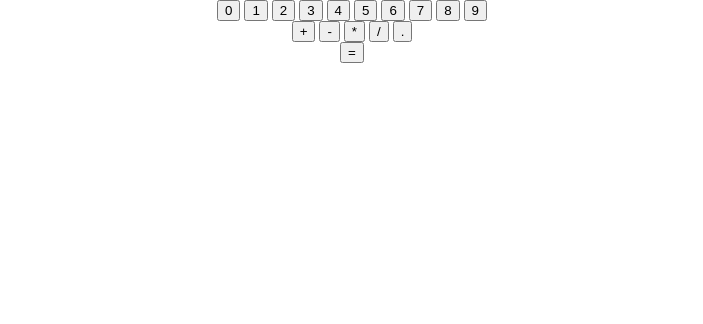
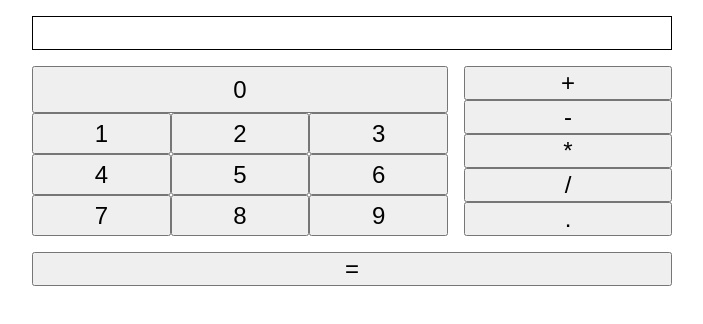
Before and after one commit to mdemore2/odin-calculator, a plain HTML site: page index.html in a window 1280 px wide. Shown: the whole page, without its empty margins (288-991 px from the left). Drawn offline with Linux system fonts and the light colour scheme.

Commit message:
Minor styling updates, basic function buildout
Added some flexbox containers to index.html
Implemented flexbox style updates for sizing and spacing in style.css
Added initial functions to javascript.js

```diff
--- a/index.html
+++ b/index.html
@@ -9,26 +9,41 @@
 </head>
 <body>
     <div class="calculator">
-        <div class="numbers">
-            <button onclick="displayVal()">0</button>
-            <button onclick="displayVal()">1</button>
-            <button onclick="displayVal()">2</button>
-            <button onclick="displayVal()">3</button>
-            <button onclick="displayVal()">4</button>
-            <button onclick="displayVal()">5</button>
-            <button onclick="displayVal()">6</button>
-            <button onclick="displayVal()">7</button>
-            <button onclick="displayVal()">8</button>
-            <button onclick="displayVal()">9</button>
+        <div class="display">
+
         </div>
-        <div class="operators">
-            <button onclick="displayVal()">+</button>
-            <button onclick="displayVal()">-</button>
-            <button onclick="displayVal()">*</button>
-            <button onclick="displayVal()">/</button>
-            <button onclick="displayVal()">.</button>
+        <div class="main">
+            <div class="numbers">
+
+                <button onclick="displayVal(event)">0</button>
+                <div class="row">
+                    <button onclick="displayVal(event)">1</button>
+                    <button onclick="displayVal(event)">2</button>
+                    <button onclick="displayVal(event)">3</button>
+                </div>
+                <div class="row">
+                    <button onclick="displayVal(event)">4</button>
+                    <button onclick="displayVal(event)">5</button>
+                    <button onclick="displayVal(event)">6</button>
+                </div>
+                <div class="row">
+                    <button onclick="displayVal(event)">7</button>
+                    <button onclick="displayVal(event)">8</button>
+                    <button onclick="displayVal(event)">9</button>
+                </div>
+
+            </div>
+            <div class="operators">
+                <button onclick="displayVal(event)">+</button>
+                <button onclick="displayVal(event)">-</button>
+                <button onclick="displayVal(event)">*</button>
+                <button onclick="displayVal(event)">/</button>
+                <button onclick="displayVal(event)">.</button>
+            </div>
         </div>
-        <button onclick="calculate()">=</button>
+        <div class="calculate">
+            <button onclick="calculate()">=</button>
+        </div>
     </div>
 
 </body>
--- a/javascript.js
+++ b/javascript.js
@@ -0,0 +1,23 @@
+function displayVal(e) {
+    display = document.querySelector('.display');
+    display.textContent = display.textContent + e.currentTarget.textContent;
+}
+
+function calculate() {
+
+}
+
+function operate(operator, a, b){
+    switch(operator){
+        case '+':
+            return a + b;
+        case '-':
+            return a - b;
+        case '/':
+            return a / b;
+        case '*':
+            return a * b;
+        default:
+            return 'Invalid Operation';
+    }
+}
--- a/style.css
+++ b/style.css
@@ -4,4 +4,52 @@ body {
     height: 100vh;
     width: 100vw;
     text-align: center;
+    font-size: 32px;
 }
+
+button {
+    flex: 1;
+    font-size: 24px;
+}
+
+.calculator {
+    margin: 0 auto;
+    padding: 16px;
+    width: 50vw;
+    display: flex;
+    flex-direction: column;
+    gap: 16px;
+}
+
+.display {
+    flex: 1;
+    padding: 16px;
+    border: 1px solid black;
+}
+.row {
+    flex: 1;
+    display: flex;
+}
+
+.numbers {
+    flex: 1;
+    display: flex;
+    flex-direction: column;
+}
+
+.main {
+    flex: 1;
+    display: flex;
+    gap: 16px;
+}
+.operators {
+    flex: 0.5;
+    display: flex;
+    flex-direction: column;
+}
+
+
+.calculate {
+    flex: 1;
+    display: flex;
+}
```
